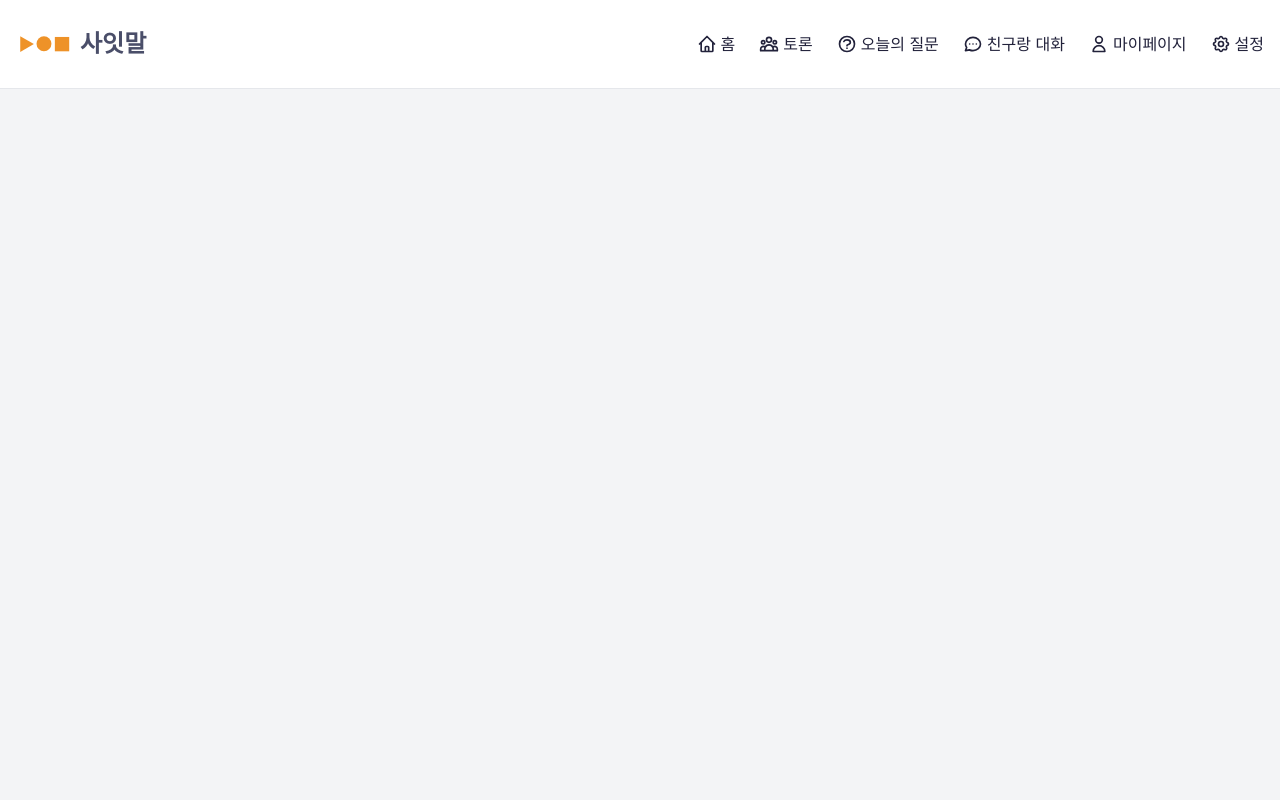
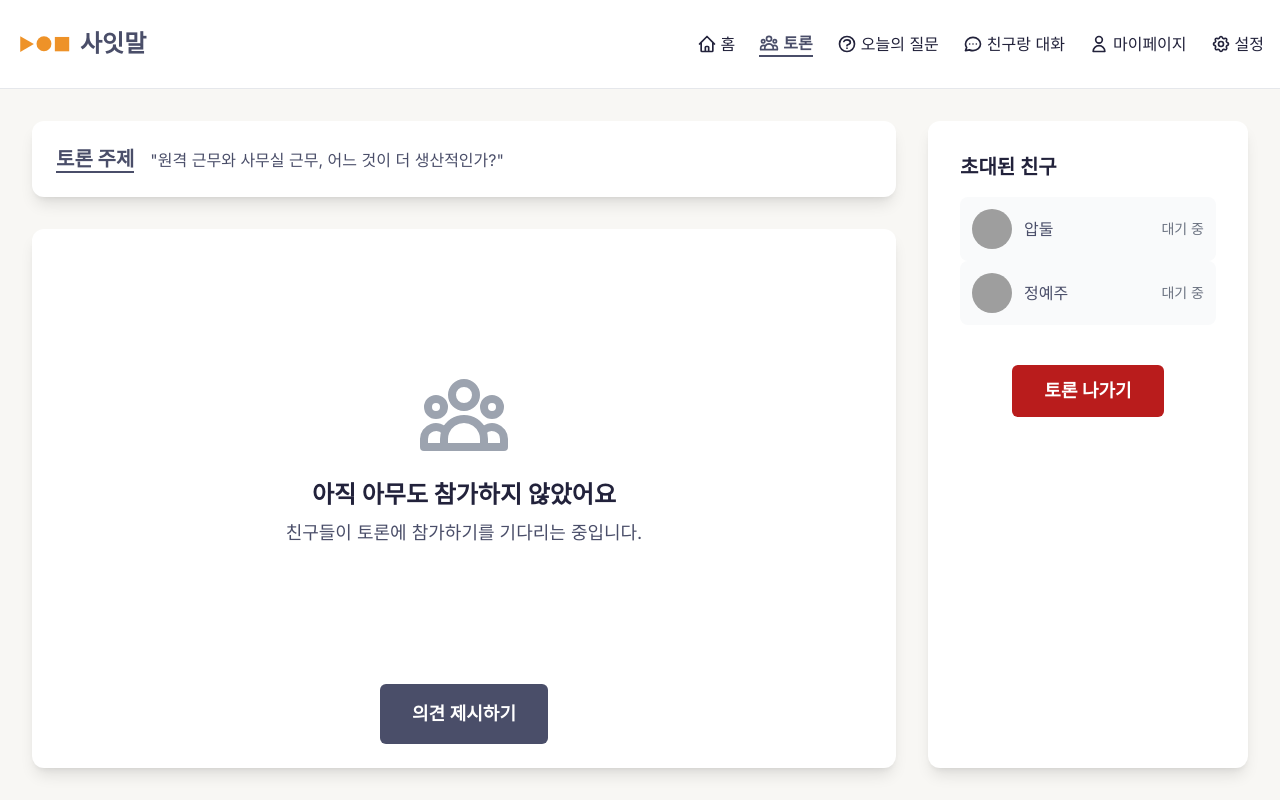
Before and after one commit to SSamParkSoft/ai_idea, a React (Vite) app: page /debate_mine_result in a window 1280 px wide. Built offline with nearby package versions, Linux system fonts and the light colour scheme; grey boxes are pictures that could not be loaded.

Commit message:
토론 끝

```diff
--- a/src/App.jsx
+++ b/src/App.jsx
@@ -3,6 +3,7 @@ import { Routes, Route, useLocation } from 'react-router-dom';
 import Header from './components/Header';
 import Home from './pages/Home';
 import Debate from './pages/Debate';
+import DebateMineResult from './pages/DebateMineResult';
 import DebateMine from './pages/DebateMine';
 import TodayQuestion from './pages/TodayQuestion';
 import Chat from './pages/Chat';
@@ -33,6 +34,7 @@ function AnimatedRoutes() {
         <Route path="/" element={<Home />} />
         <Route path="/debate" element={<Debate />} />
         <Route path="/debate_mine" element={<DebateMine />} />
+        <Route path="/debate_mine_result" element={<DebateMineResult />} />
         <Route path="/today-question" element={<TodayQuestion />} />
         <Route path="/chat" element={<Chat />} />
         <Route path="/mypage" element={<MyPage />} />
--- a/src/components/Header.jsx
+++ b/src/components/Header.jsx
@@ -23,7 +23,7 @@ const Header = () => {
               </NavLink>
             </li>
             <li>
-              <NavLink to="/debate_mine" className={({ isActive }) => `flex items-center gap-1 ${isActive ? "text-primary font-semibold border-b-2 border-primary" : "hover:text-primary"}`}>
+              <NavLink to="/debate_mine_result" className={({ isActive }) => `flex items-center gap-1 ${isActive ? "text-primary font-semibold border-b-2 border-primary" : "hover:text-primary"}`}>
                 <svg className="w-5 h-5" fill="none" stroke="currentColor" viewBox="0 0 24 24">
                   <path strokeLinecap="round" strokeLinejoin="round" strokeWidth={2} d="M17 20h5v-2a3 3 0 00-5.356-1.857M17 20H7m10 0v-2c0-.656-.126-1.283-.356-1.857M7 20H2v-2a3 3 0 015.356-1.857M7 20v-2c0-.656.126-1.283.356-1.857m0 0a5.002 5.002 0 019.288 0M15 7a3 3 0 11-6 0 3 3 0 016 0zm6 3a2 2 0 11-4 0 2 2 0 014 0zM7 10a2 2 0 11-4 0 2 2 0 014 0z" />
                 </svg>
--- a/src/pages/DebateMine.jsx
+++ b/src/pages/DebateMine.jsx
@@ -61,7 +61,7 @@ const DebateMine = () => {
     }
     // 토론 생성 로직 (나중에 구현)
     console.log('토론 생성:', { topic, selectedFriends });
-    navigate('/');
+    navigate('/debate_mine_result');
   };
 
   return (
--- /dev/null
+++ b/src/pages/DebateMineResult.jsx
@@ -0,0 +1,112 @@
+import React, { useState } from 'react';
+import { useNavigate } from 'react-router-dom';
+
+const debateTopic = '"원격 근무와 사무실 근무, 어느 것이 더 생산적인가?"';
+
+const DebateMineResult = () => {
+  const [showModal, setShowModal] = useState(false);
+  const navigate = useNavigate();
+
+  const handleRequestSpeech = () => {
+    setShowModal(true);
+    setTimeout(() => {
+      setShowModal(false);
+    }, 2000);
+  };
+
+  const handleLeaveDebate = () => {
+    navigate('/');
+  };
+
+  return (
+    <div className="h-full bg-background">
+      <div className="container mx-auto p-8 h-full">
+        <div className="flex h-full gap-8">
+          {/* Main content */}
+          <div className="flex-1 flex flex-col gap-8">
+            {/* Main Topic */}
+            <div>
+              <div className="bg-surface p-6 rounded-xl shadow-lg">
+                <p className="text-text-secondary">
+                  <span className="font-bold text-primary text-xl border-b-2 border-primary mr-4">토론 주제</span>
+                  {debateTopic}
+                </p>
+              </div>
+            </div>
+
+            {/* Video Conference Window */}
+            <div className="flex-1 flex flex-col bg-surface rounded-xl shadow-lg p-6">
+              {/* Empty State */}
+              <div className="flex-1 flex flex-col items-center justify-center mb-6">
+                <div className="text-center">
+                  <svg className="mx-auto h-24 w-24 text-gray-400 mb-4" fill="none" stroke="currentColor" viewBox="0 0 24 24">
+                    <path strokeLinecap="round" strokeLinejoin="round" strokeWidth={2} d="M17 20h5v-2a3 3 0 00-5.356-1.857M17 20H7m10 0v-2c0-.656-.126-1.283-.356-1.857M7 20H2v-2a3 3 0 015.356-1.857M7 20v-2c0-.656.126-1.283.356-1.857m0 0a5.002 5.002 0 019.288 0M15 7a3 3 0 11-6 0 3 3 0 016 0zm6 3a2 2 0 11-4 0 2 2 0 014 0zM7 10a2 2 0 11-4 0 2 2 0 014 0z" />
+                  </svg>
+                  <h3 className="text-2xl font-bold text-text-primary mb-2">아직 아무도 참가하지 않았어요</h3>
+                  <p className="text-lg text-text-secondary">친구들이 토론에 참가하기를 기다리는 중입니다.</p>
+                </div>
+              </div>
+
+              {/* Request Speech Button */}
+              <div className="flex justify-center">
+                <button
+                  onClick={handleRequestSpeech}
+                  className="btn btn-primary px-8 py-4 text-lg font-semibold"
+                >
+                  의견 제시하기
+                </button>
+              </div>
+            </div>
+          </div>
+
+          {/* Invited Friends */}
+          <div className="w-80 bg-surface p-8 rounded-xl shadow-lg flex flex-col">
+            <h3 className="text-xl font-bold mb-4 text-text-primary">초대된 친구</h3>
+            <div className="">
+              <div className="flex items-center p-3 bg-gray-50 rounded-lg">
+                <img src="https://i.pravatar.cc/150?u=a042581f4e29026704e" alt="압둘" className="w-10 h-10 rounded-full mr-3" />
+                <span className="font-medium text-text-secondary">압둘</span>
+                <span className="ml-auto text-sm text-gray-500">대기 중</span>
+              </div>
+              <div className="flex items-center p-3 bg-gray-50 rounded-lg">
+                <img src="https://i.pravatar.cc/150?u=a042581f4e29026704f" alt="정예주" className="w-10 h-10 rounded-full mr-3" />
+                <span className="font-medium text-text-secondary">정예주</span>
+                <span className="ml-auto text-sm text-gray-500">대기 중</span>
+              </div>
+              {/* Leave Debate Button */}
+              <div className="container mx-auto px-8 pt-10">
+                <div className="flex justify-center">
+                  <button
+                    onClick={handleLeaveDebate}
+                    className="btn bg-red-700 hover:bg-red-600 text-white px-8 py-3 text-lg font-semibold"
+                  >
+                    토론 나가기
+                  </button>
+                </div>
+              </div>
+            </div>
+          </div>
+        </div>
+      </div>
+
+      {/* Modal */}
+      {showModal && (
+        <div className="fixed inset-0 bg-black/50 flex items-center justify-center z-50">
+          <div className="bg-white rounded-xl p-8 shadow-2xl max-w-md w-full mx-4 animate-fade-in">
+            <div className="text-center">
+              <div className="mb-4">
+                <svg className="mx-auto h-16 w-16 text-green-500" fill="none" stroke="currentColor" viewBox="0 0 24 24">
+                  <path strokeLinecap="round" strokeLinejoin="round" strokeWidth={2} d="M9 12l2 2 4-4m6 2a9 9 0 11-18 0 9 9 0 0118 0z" />
+                </svg>
+              </div>
+              <h3 className="text-2xl font-bold text-gray-800 mb-2">발언권을 요청했어요!</h3>
+              <p className="text-gray-600">곧 발언 기회가 제공될 예정입니다.</p>
+            </div>
+          </div>
+        </div>
+      )}
+    </div>
+  );
+};
+
+export default DebateMineResult;
```
